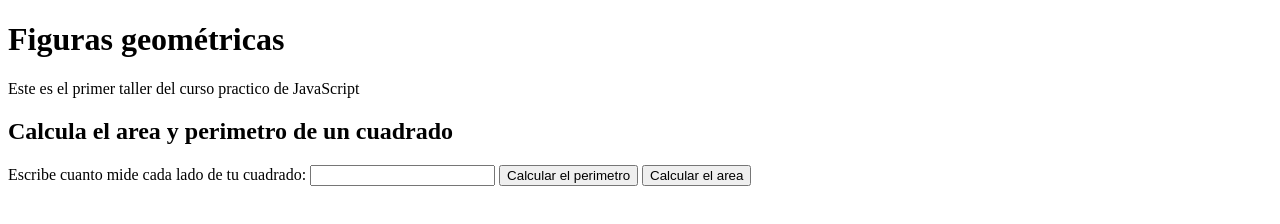
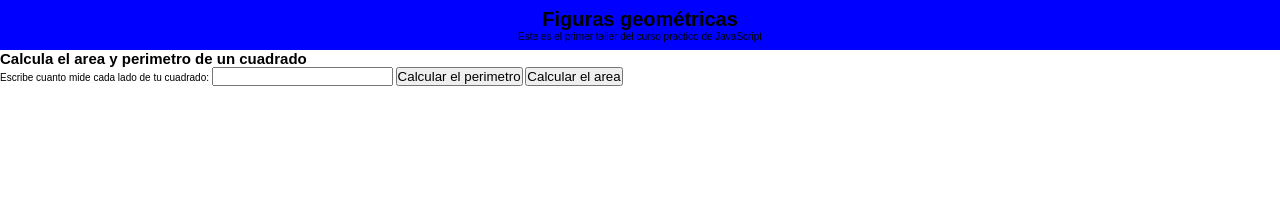
Before and after one commit to IngButters/15_Practico_JavaScript, a plain HTML site: page figuras.html in a window 1280 px wide. Drawn offline with Linux system fonts and the light colour scheme.

Commit message:
added style.css

```diff
--- a/figuras.html
+++ b/figuras.html
@@ -4,6 +4,7 @@
     <meta charset="UTF-8">
     <meta http-equiv="X-UA-Compatible" content="IE=edge">
     <meta name="viewport" content="width=device-width, initial-scale=1.0">
+    <link rel="stylesheet" href="./style.css">
     <title>Figuras geométricas</title>
 </head>
 <body>
--- /dev/null
+++ b/style.css
@@ -0,0 +1,22 @@
+* {
+    box-sizing: border-box;
+    margin: 0;
+    padding: 0;
+}
+
+html {
+    font-size: 62.5%;
+    font-family: 'DM Sans', sans-serif;
+}
+
+header {
+    position: relative;
+    display: flex;
+    flex-direction: column;
+    justify-content: center;
+    width: 100%;
+    min-width: 320px;
+    height: 50px;
+    text-align: center;
+    background: blue
+}
```
